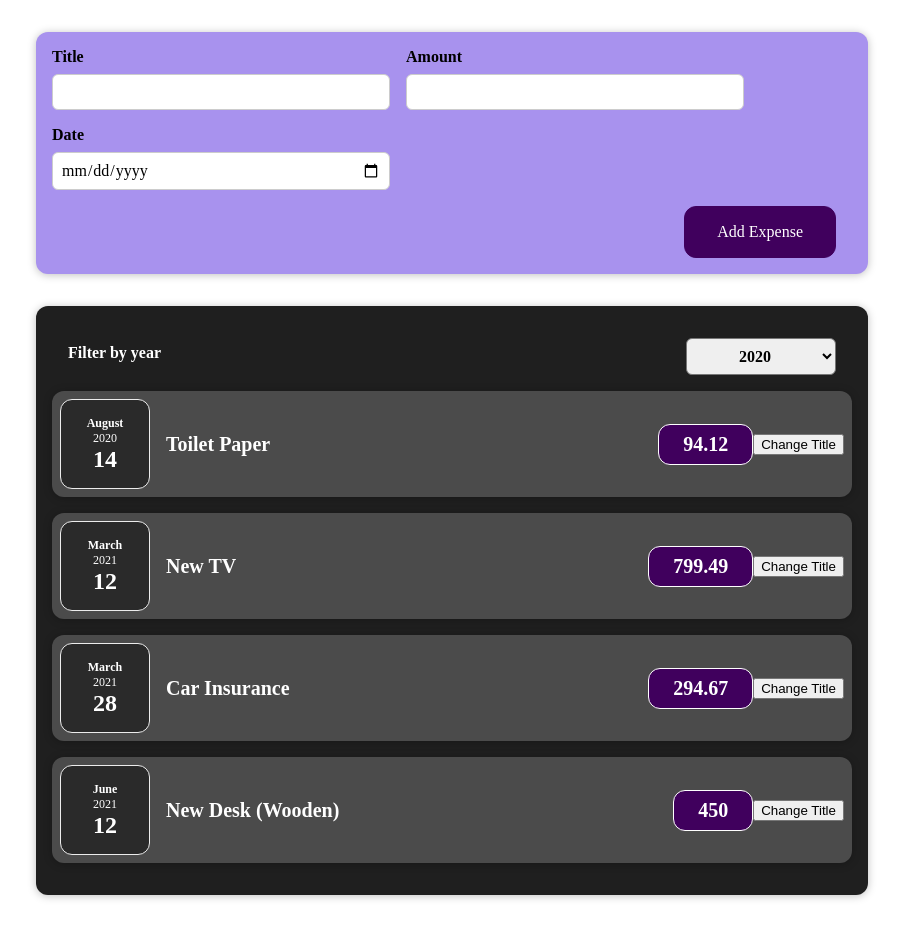
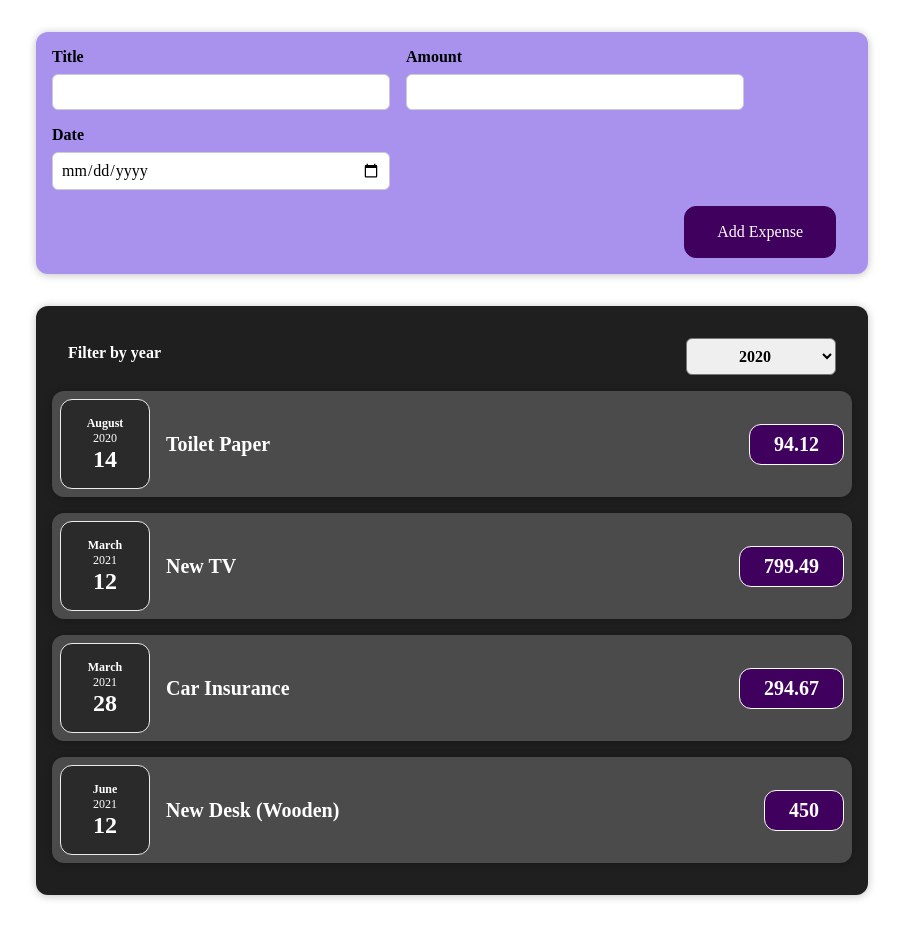
Before and after one commit to Jworboys/React-Practice, a React (Create React App) app in the folder ItemExpenseTracker/: page / in a window 1280 px wide. Shown: the whole page, without its empty margins (188-1091 px from the left). Built offline with nearby package versions, Linux system fonts and the light colour scheme.

Commit message:
Making the expenses list dynamic

```diff
--- a/ItemExpenseTracker/src/App.js
+++ b/ItemExpenseTracker/src/App.js
@@ -1,8 +1,8 @@
+import React, { useState } from 'react';
 import NewExpense from './components/NewExpense/NewExpense';
 import Expenses from './components/Expenses/Expenses';
 
-const App = () => {
-	const expenses = [
+const DUMMY_EXPENSES = [
 	{
 		id: 'e1',
 		title: 'Toilet Paper',
@@ -29,9 +29,13 @@ const App = () => {
 	},
 ];
 
+const App = () => {
+	const [expenses, setExpenses] = useState(DUMMY_EXPENSES);
+
 	const addExpenseHandler = (expense) => {
-		console.log('In App.js');
-		console.log(expense);
+		setExpenses((prevExpenses) => {
+			return [expense, ...prevExpenses];
+		});
 	};
 
 	return (
--- a/ItemExpenseTracker/src/components/Expenses/ExpenseItem.js
+++ b/ItemExpenseTracker/src/components/Expenses/ExpenseItem.js
@@ -1,27 +1,16 @@
-import React, { useState } from "react";
-import ExpenseDate from "./ExpenseDate";
-import "./ExpenseItem.css";
-import Card from "../UI/Card";
+import React from 'react';
+import ExpenseDate from './ExpenseDate';
+import './ExpenseItem.css';
+import Card from '../UI/Card';
 
 const ExpenseItem = (props) => {
-	// Hooks start with use, and must be called within
-	// React component functions.
-	// First value in the array is a value to descrbie what is changing
-	// Second is the function being returned that can be used to change that value.
-	const [title, setTitle] = useState(props.title);
-
-	const clickHandler = () => {
-		setTitle("Updated!!!");
-	};
-
 	return (
-		<Card className="expense-item">
+		<Card className='expense-item'>
 			<ExpenseDate date={props.date} />
-			<div className="expense-item__description">
-				<h2>{title}</h2>
-				<div className="expense-item__price">{props.amount}</div>
+			<div className='expense-item__description'>
+				<h2>{props.title}</h2>
+				<div className='expense-item__price'>{props.amount}</div>
 			</div>
-			<button onClick={clickHandler}>Change Title</button>
 		</Card>
 	);
 };
--- a/ItemExpenseTracker/src/components/Expenses/Expenses.js
+++ b/ItemExpenseTracker/src/components/Expenses/Expenses.js
@@ -17,26 +17,13 @@ const Expenses = (props) => {
 					selected={filteredYear}
 					onExpenseFilterChange={updateExpenseFilterHandler}
 				></ExpensesFilter>
-				<ExpenseItem
-					title={props.items[0].title}
-					amount={props.items[0].amount}
-					date={props.items[0].date}
-				></ExpenseItem>
-				<ExpenseItem
-					title={props.items[1].title}
-					amount={props.items[1].amount}
-					date={props.items[1].date}
-				></ExpenseItem>
-				<ExpenseItem
-					title={props.items[2].title}
-					amount={props.items[2].amount}
-					date={props.items[2].date}
-				></ExpenseItem>
-				<ExpenseItem
-					title={props.items[3].title}
-					amount={props.items[3].amount}
-					date={props.items[3].date}
-				></ExpenseItem>
+				{props.items.map((expense) => (
+					<ExpenseItem
+						title={expense.title}
+						amount={expense.amount}
+						date={expense.date}
+					/>
+				))}
 			</Card>
 		</div>
 	);
```
Lines whose indentation alone changed are shown as unchanged.
